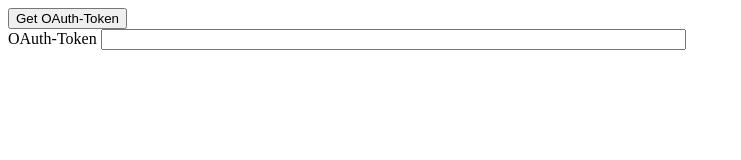
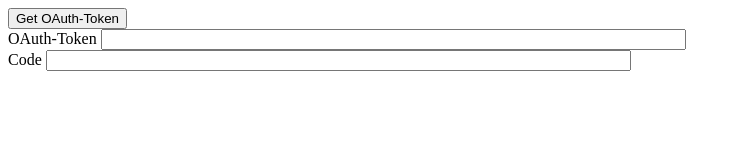
Before and after one commit to moo-the-cow/tokengenerator, a plain HTML site: page index.html in a window 1280 px wide. Shown: the whole page, without its empty margins (0-741 px from the left). Drawn offline with Linux system fonts and the light colour scheme.

Commit message:
Update index.html

```diff
--- a/index.html
+++ b/index.html
@@ -12,6 +12,9 @@
 	<br/>
 	<label for="oauth">OAuth-Token</label>
 	<input id="oauth" type="text" size="70" />
+	<br/>
+	<label for="code">Code</label>
+	<input id="code" type="text" size="70" />
 	<script src="tokengenerator.js" type="text/javascript"></script>
 </body>
 </html>
```
